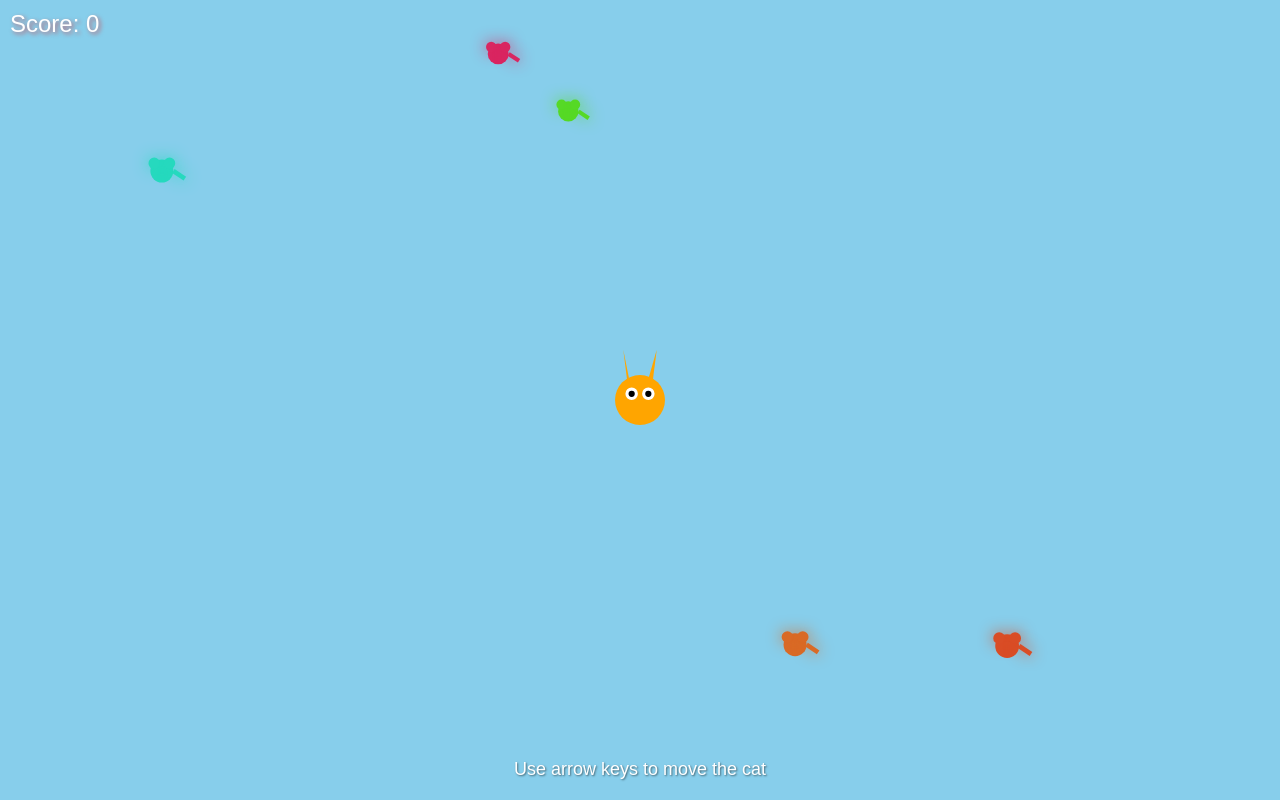
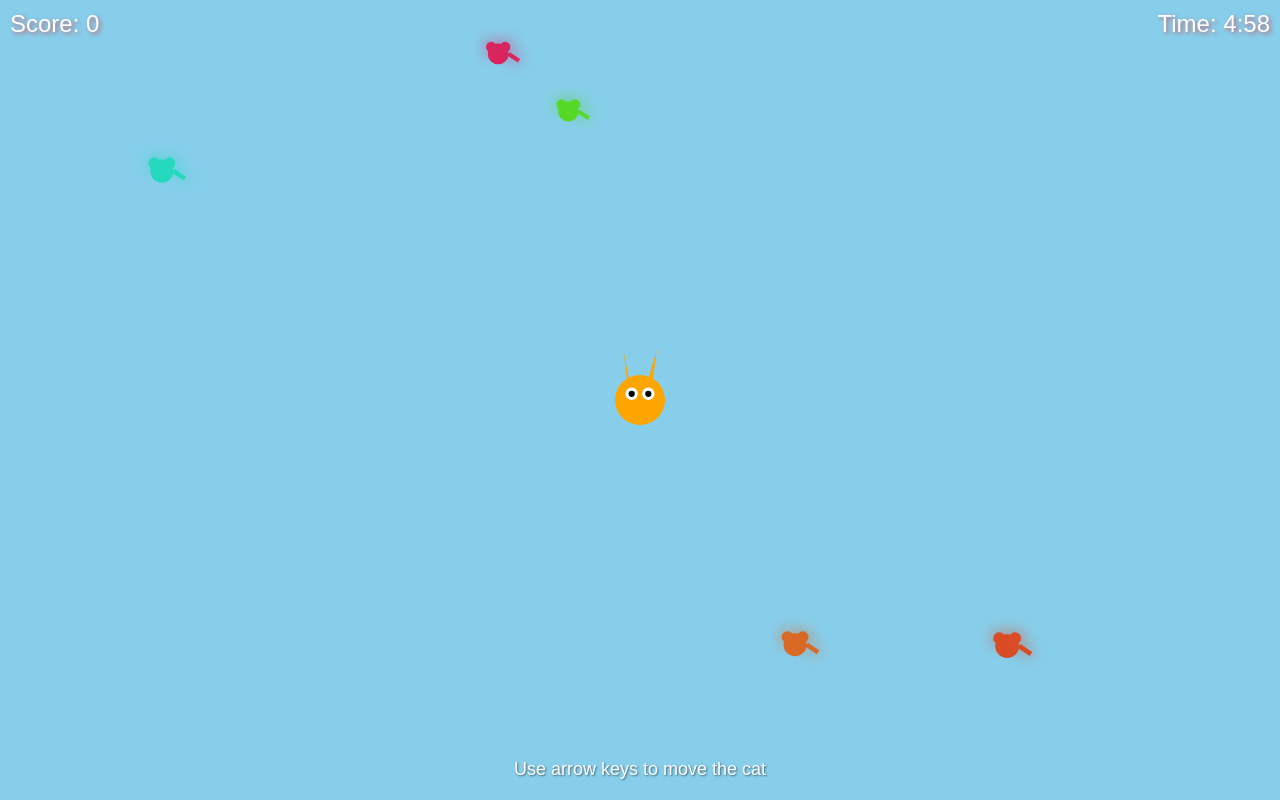
Before and after one commit to jun-zhang-pro/HTML-ALLEN-s-APP, a plain HTML site: page Games/catmouse.html in a window 1280 px wide. Both pictures are taken after a click on the button "START GAME". Drawn offline with Linux system fonts and the light colour scheme.

Commit message:
Even more good stuff

```diff
--- a/Games/catmouse.html
+++ b/Games/catmouse.html
@@ -17,6 +17,14 @@
             position: absolute;
             top: 10px;
             left: 10px;
+            color: white;
+            font-size: 24px;
+            text-shadow: 2px 2px 4px rgba(240, 1, 1, 0.5);
+        }
+        #timer {
+            position: absolute;
+            top: 10px;
+            right: 10px;
             color: white;
             font-size: 24px;
             text-shadow: 2px 2px 4px rgba(240, 1, 1, 0.5);
@@ -72,6 +80,7 @@
         <button id="startButton">START GAME</button>
     </div>
     <div id="score">Score: 0</div>
+    <div id="timer">Time: 5:00</div>
     <div id="controls">Use arrow keys to move the cat</div>
     <canvas id="gameCanvas"></canvas>
 
@@ -79,6 +88,7 @@
         const canvas = document.getElementById('gameCanvas');
         const ctx = canvas.getContext('2d');
         const scoreElement = document.getElementById('score');
+        const timerElement = document.getElementById('timer');
 
         // Set canvas to window size
         canvas.width = window.innerWidth;
@@ -97,6 +107,8 @@
         let score = 0;
         let mouseSpawnRate = 60; // frames
         let frameCount = 0;
+        let gameTime = 300; // 5 minutes in seconds
+        let timerInterval;
 
         // Controls
         const keys = {
@@ -105,6 +117,13 @@
             ArrowUp: false,
             ArrowDown: false
         };
+
+        // Format time as MM:SS
+        function formatTime(seconds) {
+            const mins = Math.floor(seconds / 60);
+            const secs = seconds % 60;
+            return `${mins}:${secs < 10 ? '0' : ''}${secs}`;
+        }
 
         // Event listeners
         window.addEventListener('keydown', (e) => {
@@ -283,6 +302,25 @@
         // Start button handler
         document.getElementById('startButton').addEventListener('click', function() {
             document.getElementById('startScreen').style.display = 'none';
+            score = 0;
+            scoreElement.textContent = `Score: ${score}`;
+            gameTime = 300;
+            timerElement.textContent = `Time: ${formatTime(gameTime)}`;
+
+            // Clear any existing mice
+            mice.length = 0;
+
+            // Start timer
+            clearInterval(timerInterval);
+            timerInterval = setInterval(function() {
+                gameTime--;
+                timerElement.textContent = `Time: ${formatTime(gameTime)}`;
+                if (gameTime <= 0) {
+                    clearInterval(timerInterval);
+                    alert(`Time's up! Final Score: ${score}`);
+                    document.getElementById('startScreen').style.display = 'flex';
+                }
+            }, 1000);
 
             // Start game with 3 mice
             for (let i = 0; i < 3; i++) {
```
